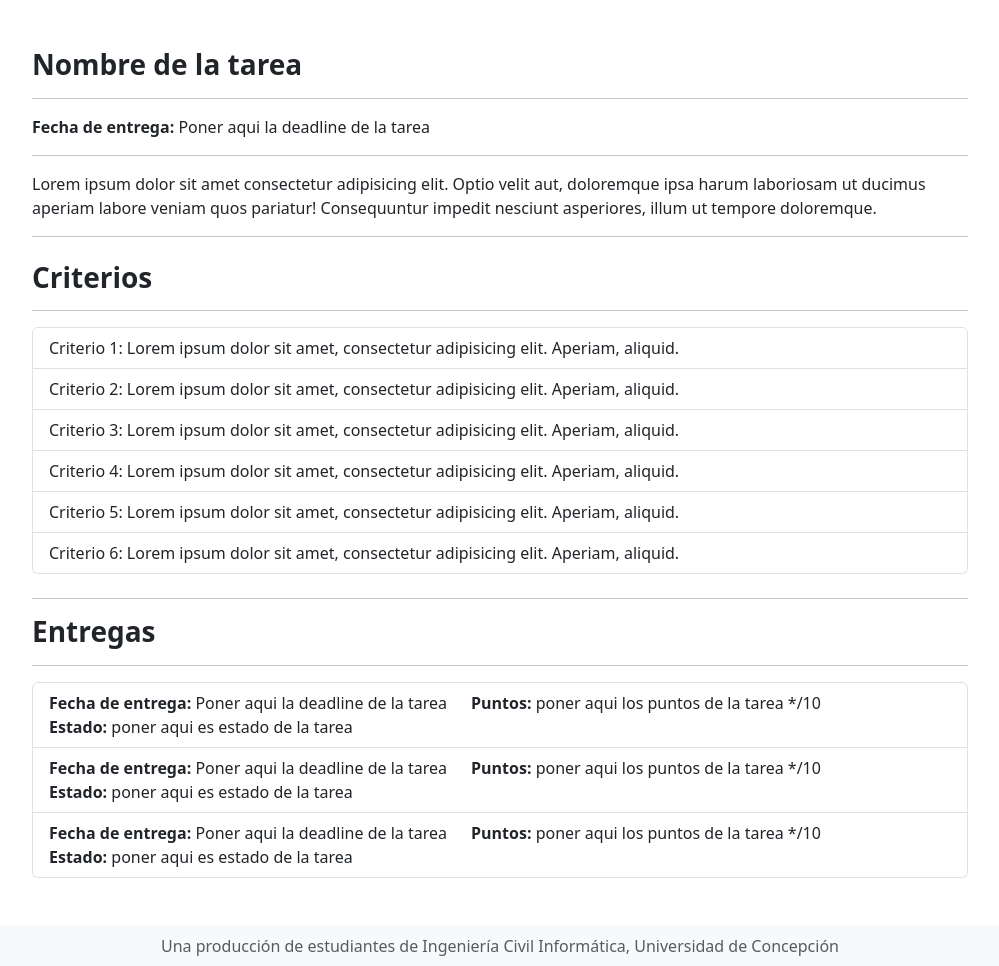
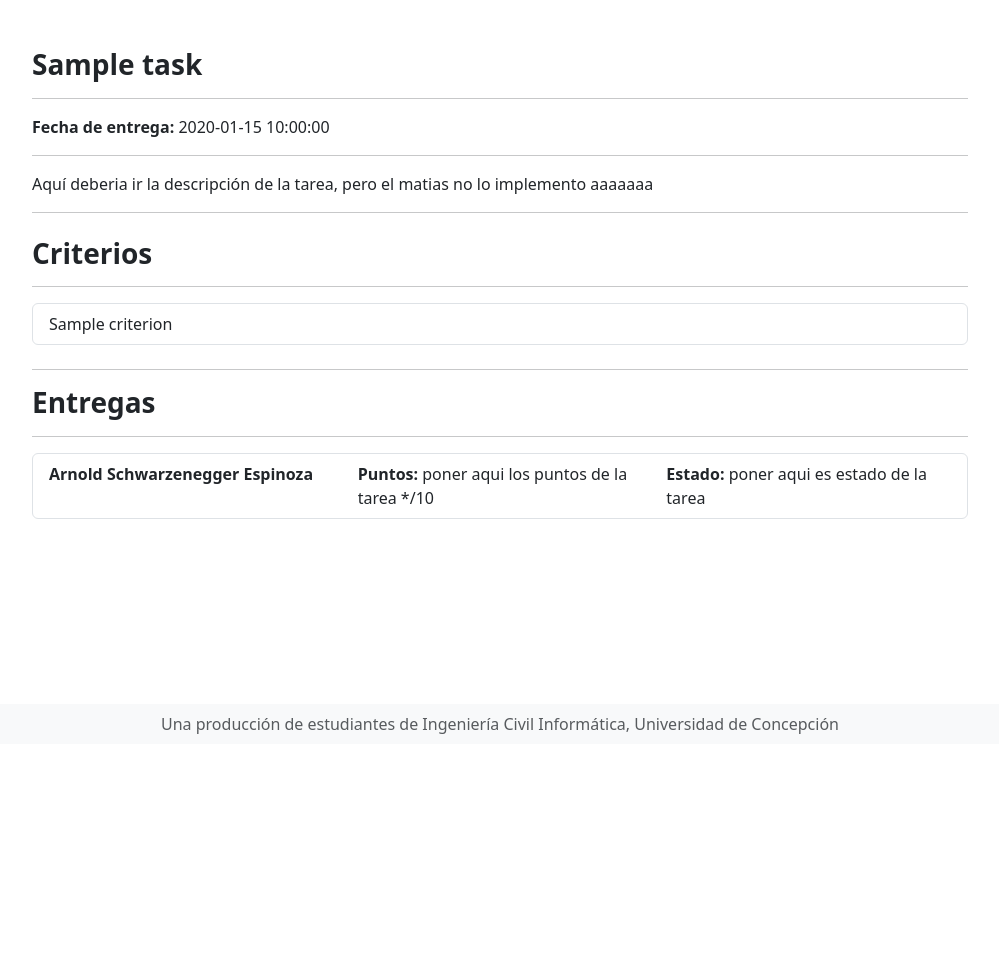
Before and after one commit to gllrmoliva/PostCPRweb, a Flask app: template templates/tutor/tasktutor.html in a window 1280 px wide. Shown: the part 56-1022 px from the top of the page, without its empty margins (140-1139 px from the left). After the commit the page ends 790 px from the top, so only its background shows below. Run offline with Flask 3, Linux system fonts and the light colour scheme; the template is opened without the code that fills it: most values are stand-ins (such as "Sample title", 1, 10 or a date in 2020).

Commit message:
feat: view student(couse, task), tutor(course, task)

```diff
--- a/templates/student/base.html
+++ b/templates/student/base.html
@@ -7,7 +7,7 @@
 <ul class="navbar-nav me-auto mb-2 mb-lg-0">
 
     <li class="nav-item">
-        <a class="nav-link" href="#">Cursos</a>
+        <a class="nav-link" href="/student/">Cursos</a>
     </li>
 
     <li class="nav-item">
--- a/templates/tutor/base.html
+++ b/templates/tutor/base.html
@@ -7,7 +7,7 @@
 <ul class="navbar-nav me-auto mb-2 mb-lg-0">
 
     <li class="nav-item">
-        <a class="nav-link" href="#">Cursos</a>
+        <a class="nav-link" href="/tutor/">Cursos</a>
     </li>
 
     <li class="nav-item">
--- a/templates/tutor/tasktutor.html
+++ b/templates/tutor/tasktutor.html
@@ -1,7 +1,7 @@
 {% extends "tutor/base.html" %}
 
 
-{% block title %}Nombre de tarea{% endblock %}
+{% block title %}{{task['name']}}{% endblock %}
 
 
 {% block addbutton %}
@@ -11,7 +11,7 @@
 
 {% block content %}
 <div>
-    <h3 class="fw-bold">Nombre de la tarea</h3>
+    <h3 class="fw-bold">{{task['name']}}</h3>
 </div>
 
 <hr>
@@ -19,17 +19,14 @@
 <div class="row">
     <div class="col-auto mr-5">
         <span class="fw-bold d-inline">Fecha de entrega: </span>
-        <span class="d-inline">Poner aqui la deadline de la tarea</span>
+        <span class="d-inline">{{task['deadline_date']}}</span>
     </div>
 </div>
 
 <hr>
 
 <p>
-    Lorem ipsum dolor sit amet consectetur adipisicing elit. Optio velit aut, doloremque ipsa harum
-    laboriosam ut
-    ducimus aperiam labore veniam quos pariatur! Consequuntur impedit nesciunt asperiores, illum ut tempore
-    doloremque.
+    Aquí deberia ir la descripción de la tarea, pero el matias no lo implemento aaaaaaa
 </p>
 
 <hr>
@@ -39,18 +36,11 @@
     </div>
     <hr>
     <ul class="list-group">
-        <li class="list-group-item">Criterio 1: Lorem ipsum dolor sit amet, consectetur adipisicing elit. Aperiam,
-            aliquid. </li>
-        <li class="list-group-item">Criterio 2: Lorem ipsum dolor sit amet, consectetur adipisicing elit. Aperiam,
-            aliquid. </li>
-        <li class="list-group-item">Criterio 3: Lorem ipsum dolor sit amet, consectetur adipisicing elit. Aperiam,
-            aliquid. </li>
-        <li class="list-group-item">Criterio 4: Lorem ipsum dolor sit amet, consectetur adipisicing elit. Aperiam,
-            aliquid. </li>
-        <li class="list-group-item">Criterio 5: Lorem ipsum dolor sit amet, consectetur adipisicing elit. Aperiam,
-            aliquid. </li>
-        <li class="list-group-item">Criterio 6: Lorem ipsum dolor sit amet, consectetur adipisicing elit. Aperiam,
-            aliquid. </li>
+        {% for criterion in criteria %}
+        <li class="list-group-item">
+            {{criterion['name']}}
+        </li>
+        {% endfor %}
     </ul>
 </div>
 
@@ -64,67 +54,24 @@
     <a href="#" class="list-group-item list-group-item-action">
         <div class="row">
 
-            <div class="col-auto mr-5">
-                <span class="fw-bold d-inline">Fecha de entrega: </span>
-                <span class="d-inline">Poner aqui la deadline de la tarea</span>
+            <div class="col mr-5">
+                <span class="fw-bold d-inline">Arnold Schwarzenegger Espinoza</span>
             </div>
 
-            <div class="col-auto mr-5">
-                <span class="fw-bold d-inline">Puntos:</span>
+            <div class="col mr-5">
+
+                <span class="fw-bold d-inline"> Puntos:</span>
                 <span class="d-inline">poner aqui los puntos de la tarea */10</span>
             </div>
 
-            <div class="col-auto mr-5">
-                <span class="fw-bold d-inline">Estado:</span>
+            <div class="col mr-5">
+                <span class="fw-bold d-inline"> Estado:</span>
                 <span class="d-inline">poner aqui es estado de la tarea</span>
             </div>
 
         </div>
     </a>
 
-
-    <a href="#" class="list-group-item list-group-item-action">
-        <div class="row">
-
-            <div class="col-auto mr-5">
-                <span class="fw-bold d-inline">Fecha de entrega: </span>
-                <span class="d-inline">Poner aqui la deadline de la tarea</span>
-            </div>
-
-            <div class="col-auto mr-5">
-                <span class="fw-bold d-inline">Puntos:</span>
-                <span class="d-inline">poner aqui los puntos de la tarea */10</span>
-            </div>
-
-            <div class="col-auto mr-5">
-                <span class="fw-bold d-inline">Estado:</span>
-                <span class="d-inline">poner aqui es estado de la tarea</span>
-            </div>
-
-        </div>
-    </a>
-
-
-    <a href="#" class="list-group-item list-group-item-action">
-        <div class="row">
-
-            <div class="col-auto mr-5">
-                <span class="fw-bold d-inline">Fecha de entrega: </span>
-                <span class="d-inline">Poner aqui la deadline de la tarea</span>
-            </div>
-
-            <div class="col-auto mr-5">
-                <span class="fw-bold d-inline">Puntos:</span>
-                <span class="d-inline">poner aqui los puntos de la tarea */10</span>
-            </div>
-
-            <div class="col-auto mr-5">
-                <span class="fw-bold d-inline">Estado:</span>
-                <span class="d-inline">poner aqui es estado de la tarea</span>
-            </div>
-
-        </div>
-    </a>
 </div>
 
 {% endblock %}
```
Also changed, not shown: app/student/views.py (+26 -12 lines), app/tutor/views.py (+14 -4 lines), templates/student/course.html (+29 -3 lines), templates/student/uploadtask.html (+10 -10 lines), templates/tutor/course.html (+19 -11 lines), database/database.db.
